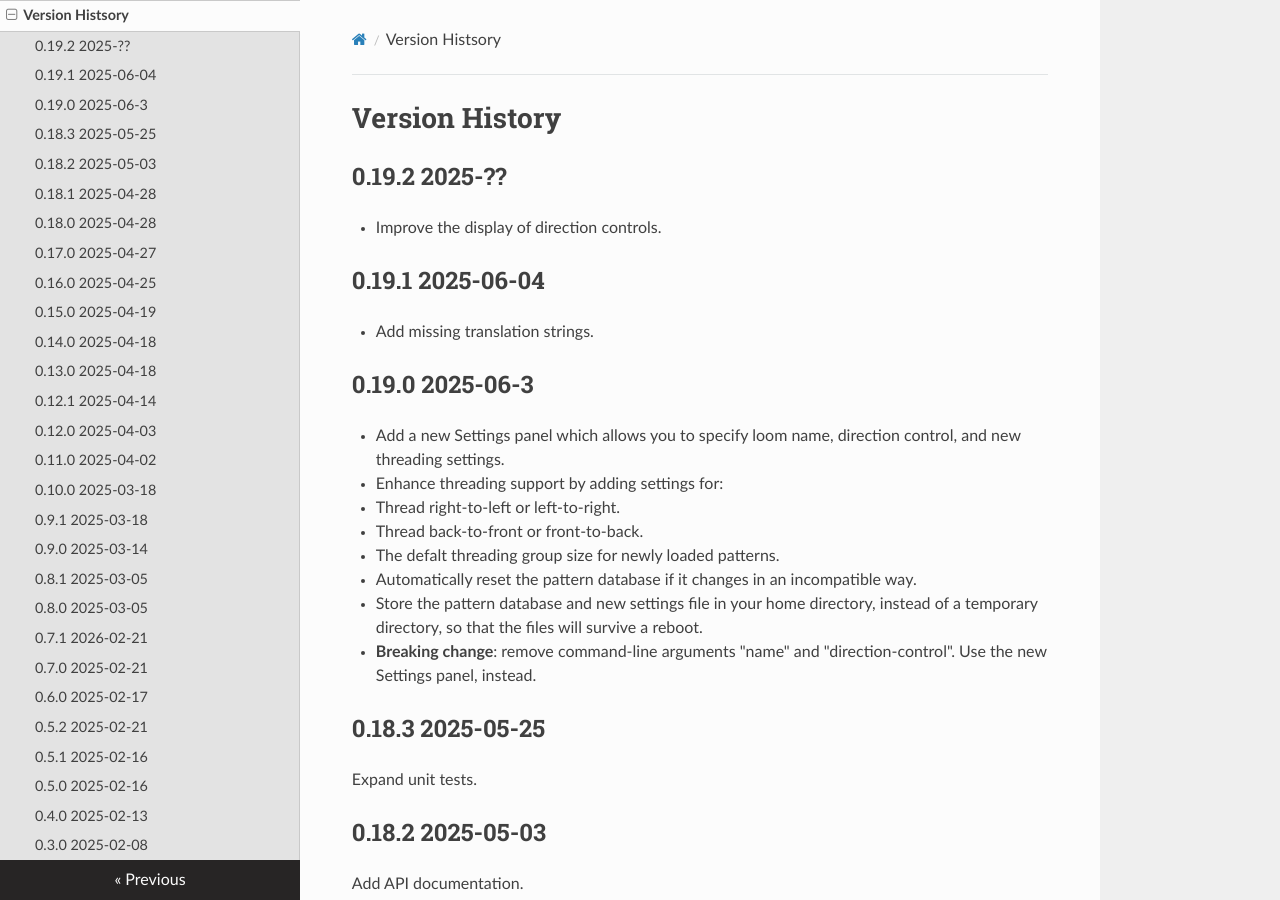
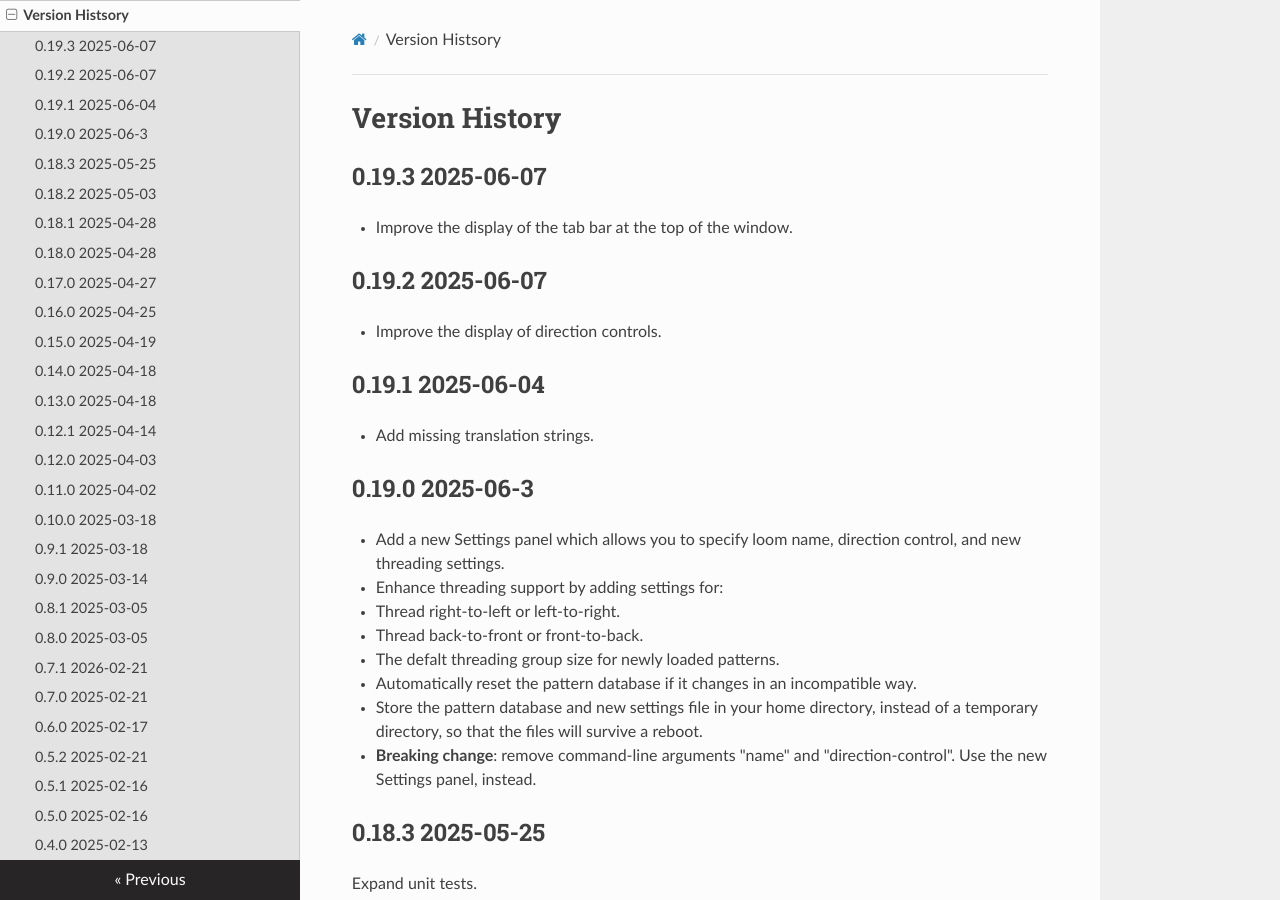
Before and after one commit to r-owen/base_loom_server, an MkDocs documentation site: the page built from docs/version_history.md, in a window 1280 px wide and 900 px high. Built offline with MkDocs 1.6.1, drawn with Linux system fonts in a browser that asks for light colours; nearby versions of some CDN libraries.

Commit message:
Update the version history

```diff
--- a/docs/version_history.md
+++ b/docs/version_history.md
@@ -1,6 +1,10 @@
 # Version History
 
-## 0.19.2 2025-??
+## 0.19.3 2025-06-07
+
+* Improve the display of the tab bar at the top of the window.
+
+## 0.19.2 2025-06-07
 
 * Improve the display of direction controls.
 
```
